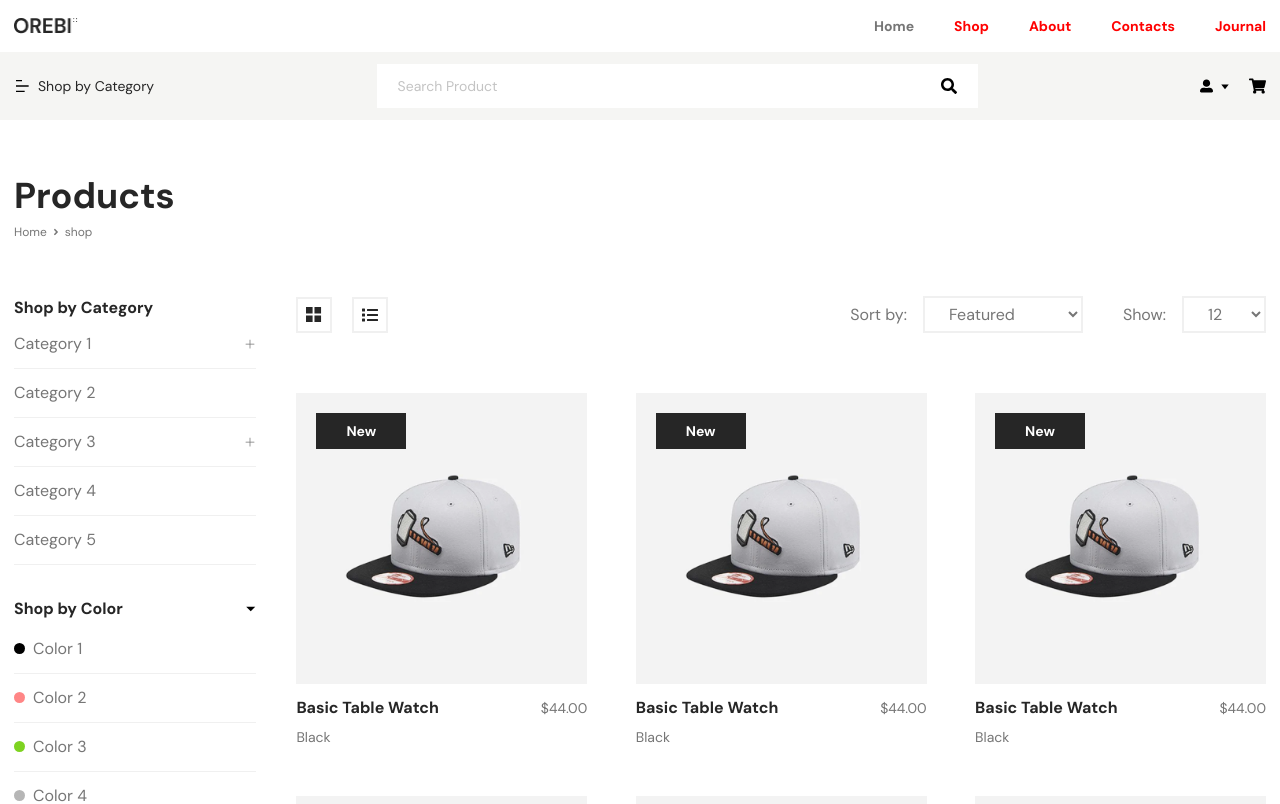
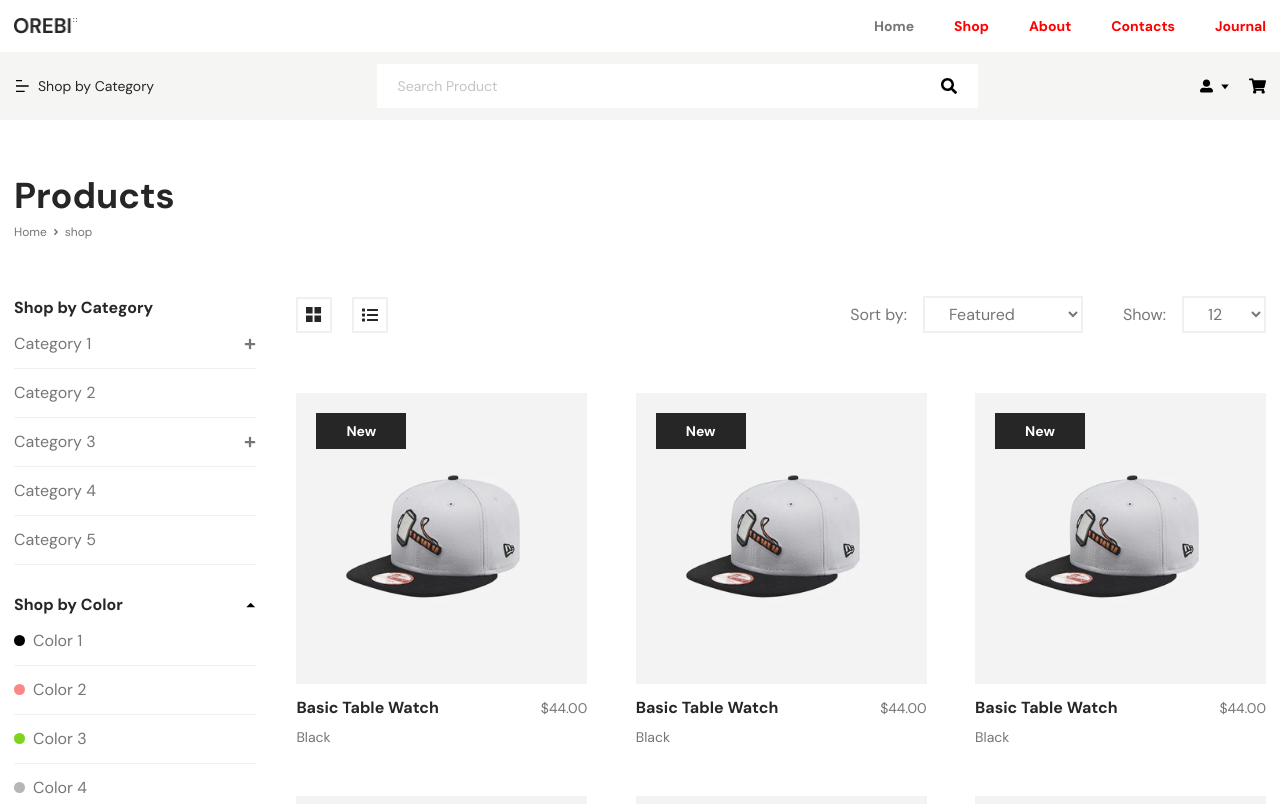
Before and after one commit to AK-Polash/oreby, a React (Create React App) app: page /shop in a window 1280 px wide. Shown: the top 804 px of the page. Built offline with nearby package versions, Linux system fonts and the light colour scheme.

Commit message:
little bit modification of icon & margin of text in shop page left side bar

```diff
--- a/src/components/layout/SideBarMenuItem.js
+++ b/src/components/layout/SideBarMenuItem.js
@@ -11,18 +11,18 @@ const SideBarMenuItem = ({
   let [show, setShow] = useState(true);
 
   return (
-    <div className="mb-8">
+    <div className="mb-7 2xl:mb-10">
       {dropDown ? (
         <div
           onClick={() => setShow(!show)}
-          className="mb-[2px] flex cursor-pointer items-center justify-between lg:mb-1 2xl:mb-4"
+          className="flex cursor-pointer items-center justify-between"
         >
           <h3 className={headingClassName}> {headingTitle} </h3>
 
           {show ? (
+            <GoTriangleUp className="text-[8px] md:text-[10px] lg:text-xs 2xl:text-sm" />
+          ) : (
             <GoTriangleDown className="text-[8px] md:text-[10px] lg:text-xs 2xl:text-sm" />
-          ) : (
-            <GoTriangleUp className="text-[8px] md:text-[10px] lg:text-xs 2xl:text-sm" />
           )}
         </div>
       ) : (
--- a/src/components/layout/SideBarMenuItemList.js
+++ b/src/components/layout/SideBarMenuItemList.js
@@ -1,8 +1,7 @@
 import React, { useState } from "react";
-import { BsPlusLg } from "react-icons/bs";
-import { CgMathMinus } from "react-icons/cg";
+import { FaPlus, FaMinus } from "react-icons/fa";
 
-const SideBarMenuItemList = ({ subdrop, listTitle, children, color }) => {
+const SideBarMenuItemList = ({ subdrop, listTitle, color, children }) => {
   let [show, setShow] = useState(false);
 
   return (
@@ -24,9 +23,9 @@ const SideBarMenuItemList = ({ subdrop, listTitle, children, color }) => {
           </h2>
 
           {show ? (
-            <CgMathMinus className="text-[8px] md:text-[12px] lg:text-sm 2xl:text-base" />
+            <FaMinus className="text-[8px] md:text-[10px] lg:text-xs 2xl:text-sm" />
           ) : (
-            <BsPlusLg className="text-[8px] md:text-[10px] lg:text-xs 2xl:text-sm" />
+            <FaPlus className="text-[8px] md:text-[10px] lg:text-xs 2xl:text-sm" />
           )}
         </div>
       )}
```
